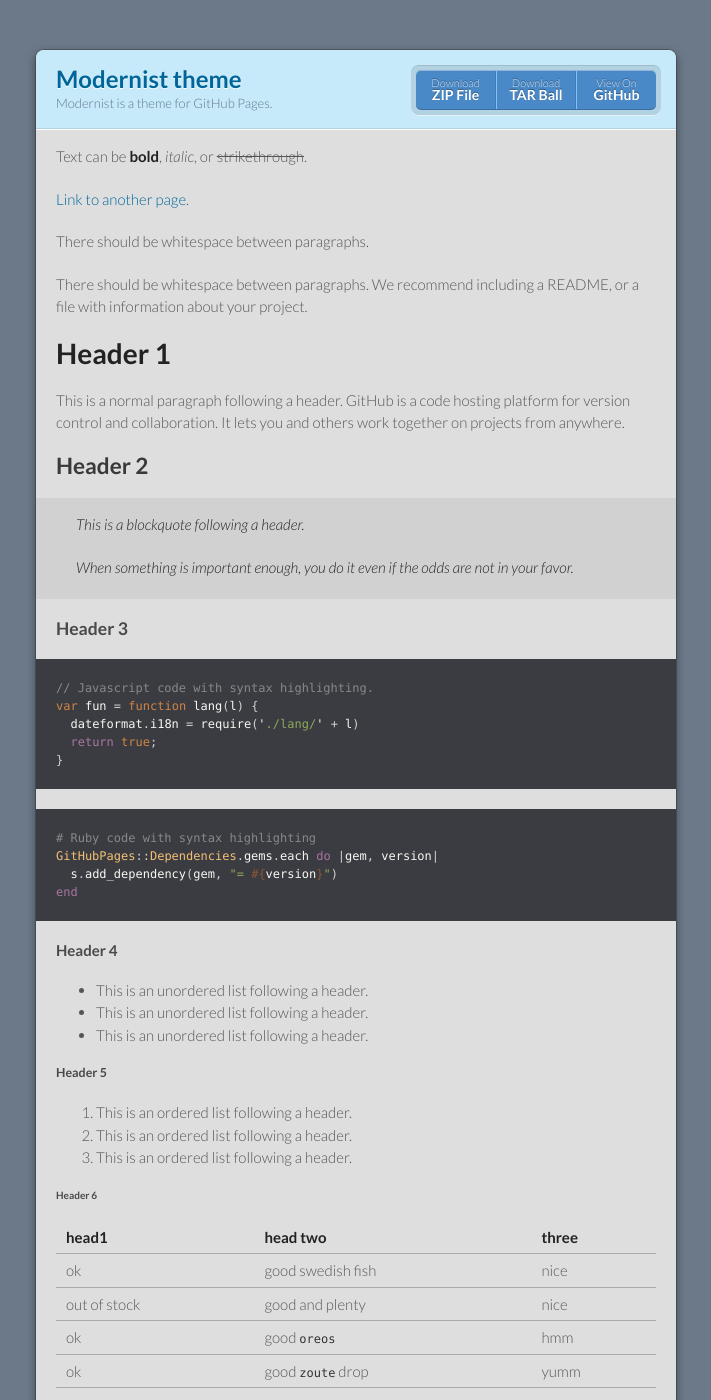
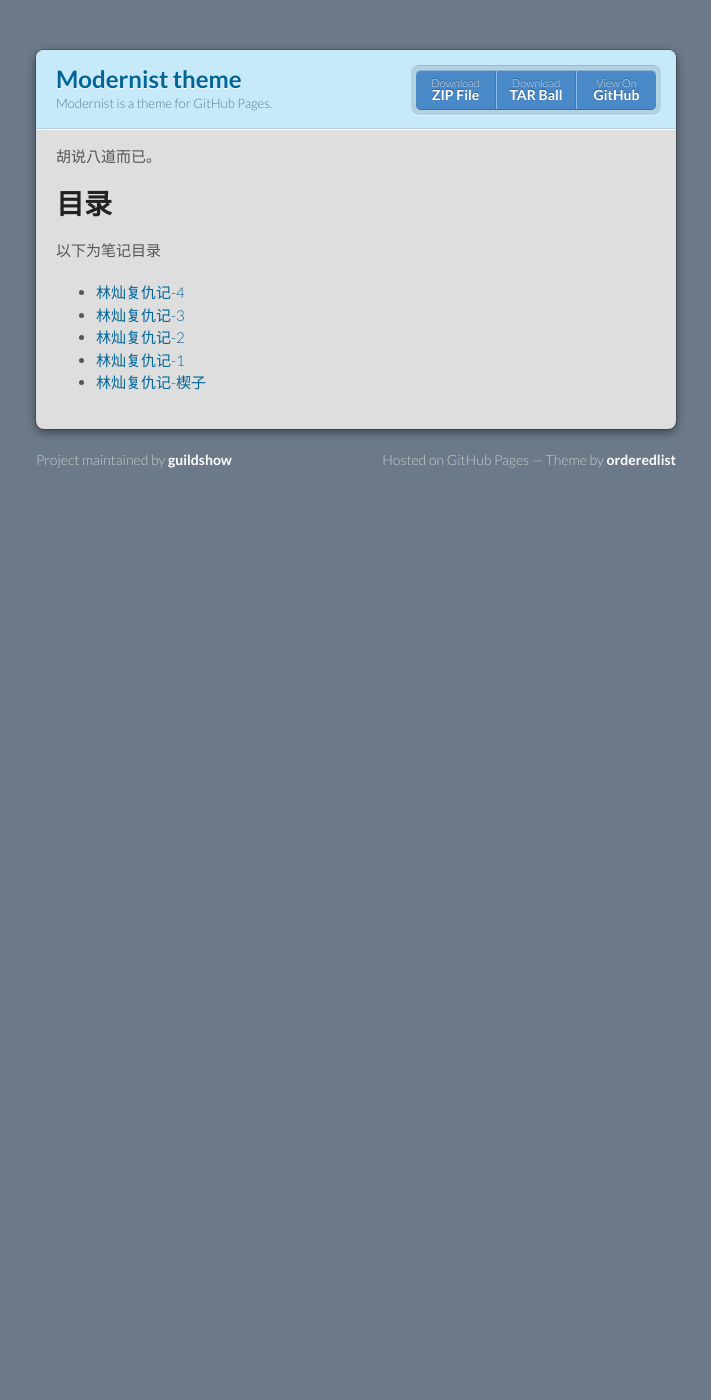
Before and after one commit to guildshow/lincan_iwanr, a Jekyll site: the page built from index.md, in a window 1280 px wide and 1400 px high. Shown: the whole window, without its empty margins (284-995 px from the left). Built offline with Jekyll 4.4.1, drawn with Linux system fonts in a browser that asks for light colours; some of the changed text lies outside the part shown.

Commit message:
更新全部

````diff
--- /dev/null
+++ b/CNAME
@@ -0,0 +1 @@
+lincan.iwanr.com
--- a/index.md
+++ b/index.md
@@ -2,122 +2,16 @@
 layout: default
 ---
 
-Text can be **bold**, _italic_, or ~~strikethrough~~.
+胡说八道而已。
 
-[Link to another page](./another-page.html).
+# 目录
 
-There should be whitespace between paragraphs.
+以下为笔记目录
 
-There should be whitespace between paragraphs. We recommend including a README, or a file with information about your project.
-
-# Header 1
-
-This is a normal paragraph following a header. GitHub is a code hosting platform for version control and collaboration. It lets you and others work together on projects from anywhere.
-
-## Header 2
-
-> This is a blockquote following a header.
->
-> When something is important enough, you do it even if the odds are not in your favor.
-
-### Header 3
-
-```js
-// Javascript code with syntax highlighting.
-var fun = function lang(l) {
-  dateformat.i18n = require('./lang/' + l)
-  return true;
-}
-```
-
-```ruby
-# Ruby code with syntax highlighting
-GitHubPages::Dependencies.gems.each do |gem, version|
-  s.add_dependency(gem, "= #{version}")
-end
-```
-
-#### Header 4
-
-*   This is an unordered list following a header.
-*   This is an unordered list following a header.
-*   This is an unordered list following a header.
-
-##### Header 5
-
-1.  This is an ordered list following a header.
-2.  This is an ordered list following a header.
-3.  This is an ordered list following a header.
-
-###### Header 6
-
-| head1        | head two          | three |
-|:-------------|:------------------|:------|
-| ok           | good swedish fish | nice  |
-| out of stock | good and plenty   | nice  |
-| ok           | good `oreos`      | hmm   |
-| ok           | good `zoute` drop | yumm  |
-
-### There's a horizontal rule below this.
-
-* * *
-
-### Here is an unordered list:
-
-*   Item foo
-*   Item bar
-*   Item baz
-*   Item zip
-
-### And an ordered list:
-
-1.  Item one
-1.  Item two
-1.  Item three
-1.  Item four
-
-### And a nested list:
-
-- level 1 item
-  - level 2 item
-  - level 2 item
-    - level 3 item
-    - level 3 item
-- level 1 item
-  - level 2 item
-  - level 2 item
-  - level 2 item
-- level 1 item
-  - level 2 item
-  - level 2 item
-- level 1 item
-
-### Small image
-
-![Octocat](https://assets-cdn.github.com/images/icons/emoji/octocat.png)
-
-### Large image
-
-![Branching](https://guides.github.com/activities/hello-world/branching.png)
-
-
-### Definition lists can be used with HTML syntax.
-
-<dl>
-<dt>Name</dt>
-<dd>Godzilla</dd>
-<dt>Born</dt>
-<dd>1952</dd>
-<dt>Birthplace</dt>
-<dd>Japan</dd>
-<dt>Color</dt>
-<dd>Green</dd>
-</dl>
-
-```
-Long, single-line code blocks should not wrap. They should horizontally scroll if they are too long. This line should be long enough to demonstrate this.
-```
-
-```
-The final element.
-```
+<ul>
+  {% for post in site.posts %}
+    <li>
+      <a href="{{ post.url }}">{{ post.title }}</a>
+    </li>
+  {% endfor %}
+</ul>
````
Also changed, not shown: _layouts/page.html (added, +60 -0 lines), _layouts/post.html (added, +59 -0 lines).
